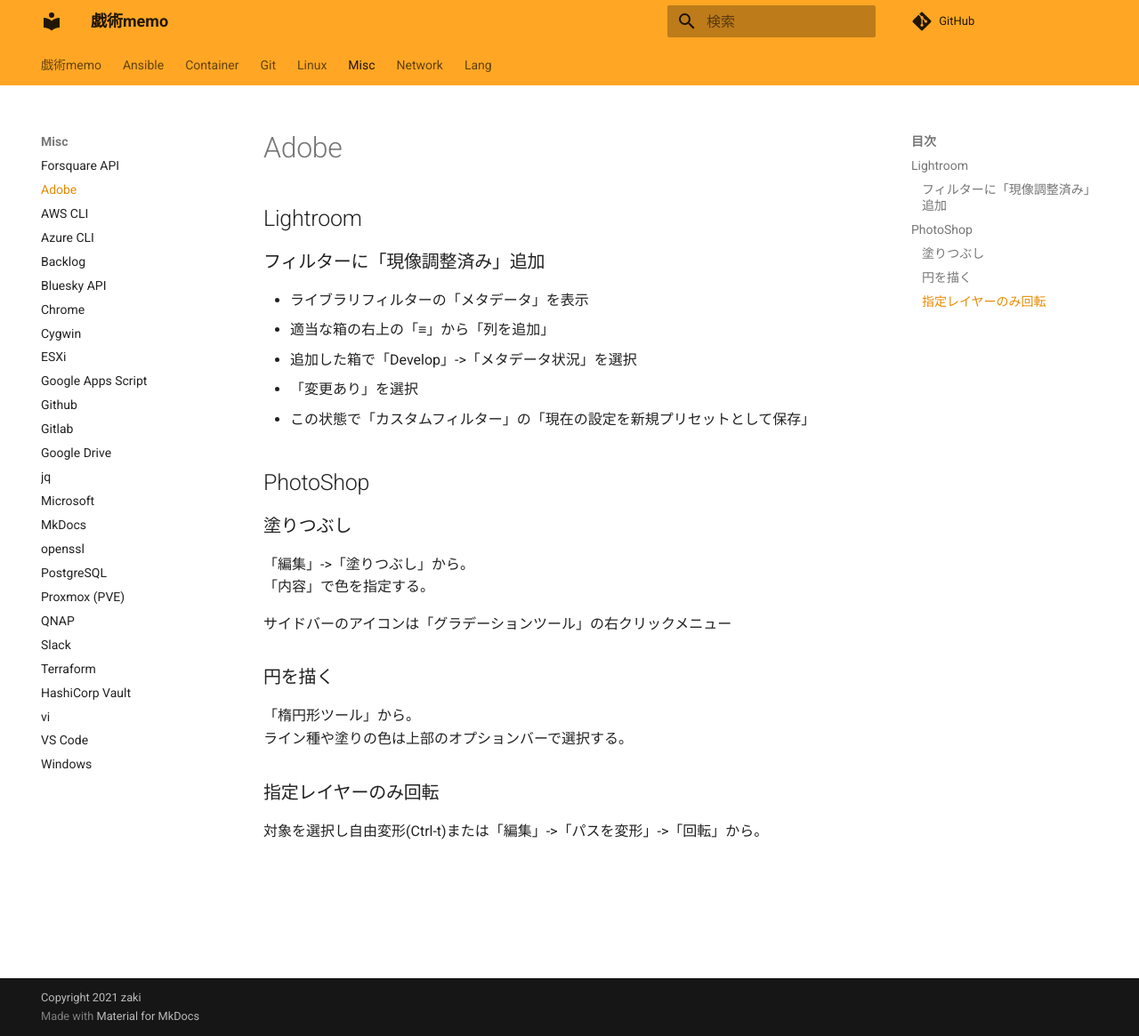
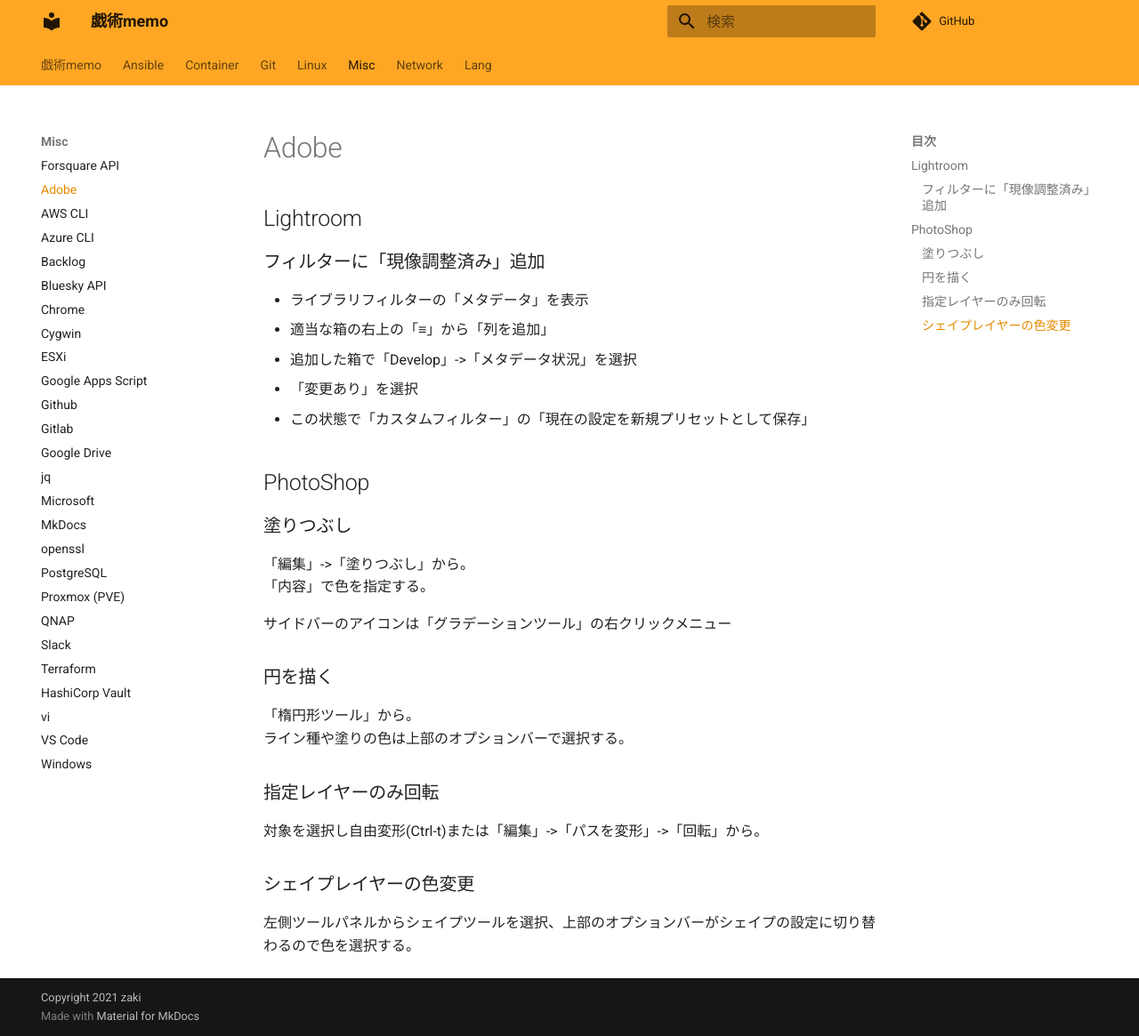
Before and after one commit to zaki-lknr/docs, an MkDocs documentation site: the page built from docs/Misc/adobe.md, in a window 1280 px wide and 1165 px high. Shown: the whole window at 89% size. Built offline with MkDocs 1.6.1 and Material for MkDocs 9.7.7, drawn with Linux system fonts in a browser that asks for light colours; comment, search, counter and statistics services are not loaded.

Commit message:
add: misc/adobe: photoshop: シェイプレイヤーの色変更

```diff
--- a/docs/Misc/adobe.md
+++ b/docs/Misc/adobe.md
@@ -27,3 +27,7 @@
 ### 指定レイヤーのみ回転
 
 対象を選択し自由変形(Ctrl-t)または「編集」->「パスを変形」->「回転」から。
+
+### シェイプレイヤーの色変更
+
+左側ツールパネルからシェイプツールを選択、上部のオプションバーがシェイプの設定に切り替わるので色を選択する。
```
